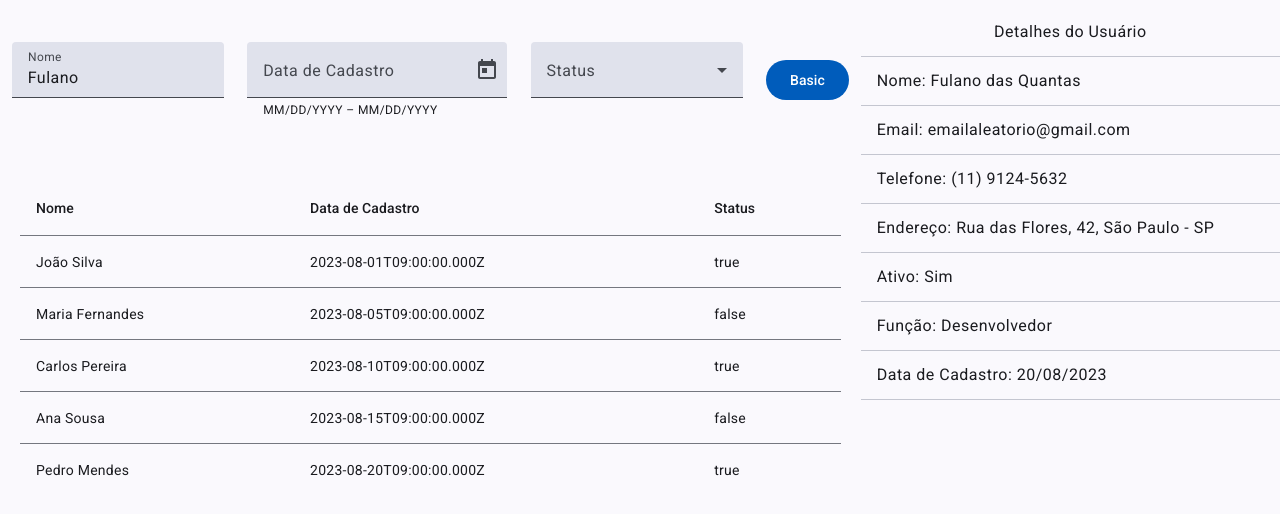
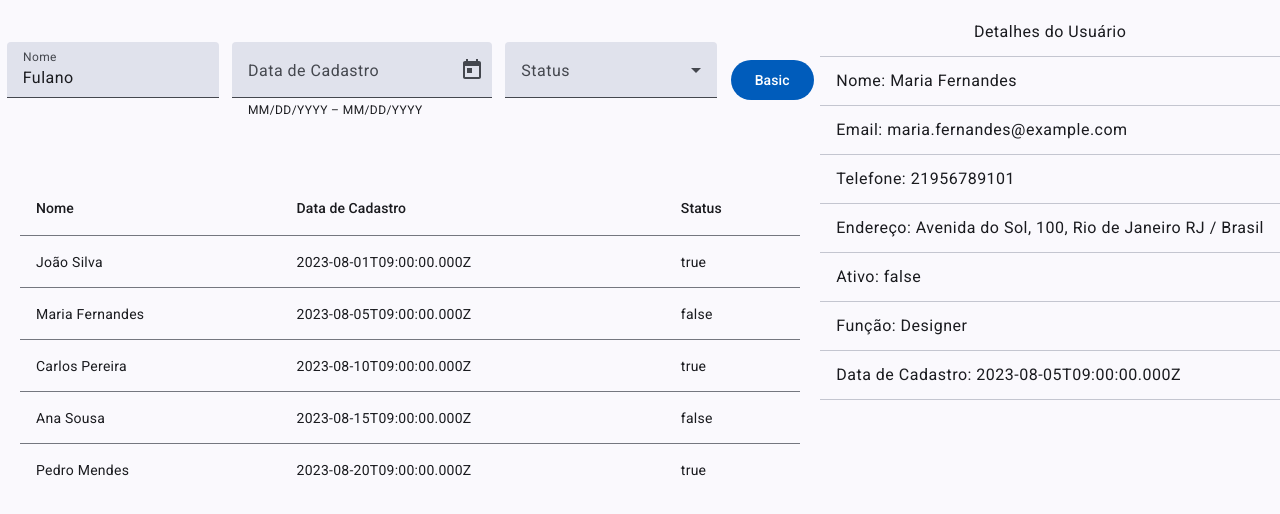
Before and after one commit to Eduardo-Decarli/User-Filter, an Angular app: page / in a window 1280 px wide. Shown: the top 514 px of the page. Built offline with nearby package versions, Linux system fonts and the light colour scheme.

Commit message:
feat: transform user description in a dumb component recive by app.component

```diff
--- a/src/app/app.html
+++ b/src/app/app.html
@@ -9,6 +9,6 @@
     </div>
 
     <div class="right-div">
-        <app-user-details></app-user-details>
+        <app-user-details [user]="userSelected"></app-user-details>
     </div>
 </div>
--- a/src/app/app.ts
+++ b/src/app/app.ts
@@ -1,4 +1,6 @@
 import { Component, signal } from '@angular/core';
+import { IUser } from './interfaces/User/user.interface';
+import { UsersList } from './data/users-list';
 
 @Component({
   selector: 'app-root',
@@ -8,4 +10,7 @@
 })
 export class App {
   protected readonly title = signal('User-Filter');
+
+  userSelected: IUser = UsersList[1];
+
 }
--- a/src/app/components/user-details/user-details.html
+++ b/src/app/components/user-details/user-details.html
@@ -6,37 +6,37 @@
   <mat-divider></mat-divider>
 
   <mat-list-item >
-    <span class="mat-h2">Nome: </span> <span class="mat-h3">Fulano das Quantas</span>
+    <span class="mat-h2">Nome: </span> <span class="mat-h3">{{ user.nome }}</span>
   </mat-list-item>
   <mat-divider></mat-divider>
 
   <mat-list-item >
-    <span class="mat-h2">Email: </span> <span class="mat-h3">emailaleatorio@gmail.com</span>
+    <span class="mat-h2">Email: </span> <span class="mat-h3">{{ user.email }}</span>
   </mat-list-item>
   <mat-divider></mat-divider>
 
   <mat-list-item >
-    <span class="mat-h2">Telefone: </span> <span class="mat-h3">(11) 9124-5632</span>
+    <span class="mat-h2">Telefone: </span> <span class="mat-h3">{{ user.telefone }}</span>
   </mat-list-item>
   <mat-divider></mat-divider>
 
   <mat-list-item >
-    <span class="mat-h2">Endereço: </span> <span class="mat-h3">Rua das Flores, 42, São Paulo - SP</span>
+    <span class="mat-h2">Endereço: </span> <span class="mat-h3">{{ user.endereco?.rua }}, {{ user.endereco?.numero }}, {{ user.endereco?.cidade }} {{ user.endereco?.estado }} / {{ user.endereco?.pais }}</span>
   </mat-list-item>
   <mat-divider></mat-divider>
 
   <mat-list-item >
-    <span class="mat-h2">Ativo: </span> <span class="mat-h3">Sim</span>
+    <span class="mat-h2">Ativo: </span> <span class="mat-h3">{{ user.ativo }}</span>
   </mat-list-item>
   <mat-divider></mat-divider>
 
   <mat-list-item >
-    <span class="mat-h2">Função: </span> <span class="mat-h3">Desenvolvedor</span>
+    <span class="mat-h2">Função: </span> <span class="mat-h3">{{ user.funcao }}</span>
   </mat-list-item>
   <mat-divider></mat-divider>
 
   <mat-list-item >
-    <span class="mat-h2">Data de Cadastro: </span> <span class="mat-h3">20/08/2023</span>
+    <span class="mat-h2">Data de Cadastro: </span> <span class="mat-h3">{{ user.dataCadastro }}</span>
   </mat-list-item>
   <mat-divider></mat-divider>
 
--- a/src/app/components/user-details/user-details.ts
+++ b/src/app/components/user-details/user-details.ts
@@ -1,4 +1,5 @@
-import { Component } from '@angular/core';
+import { Component, Input } from '@angular/core';
+import { IUser } from '../../interfaces/User/user.interface';
 
 @Component({
   selector: 'app-user-details',
@@ -8,4 +9,6 @@
 })
 export class UserDetails {
 
+  @Input({alias: 'user', required: true}) user = {  } as IUser;
+
 }
--- a/src/app/components/users-list/users-list.ts
+++ b/src/app/components/users-list/users-list.ts
@@ -1,4 +1,4 @@
-import { Component } from '@angular/core';
+import { Component, EventEmitter, Output } from '@angular/core';
 import { IUser } from '../../interfaces/User/user.interface';
 import { UsersList } from '../../data/users-list';
 
@@ -12,8 +12,11 @@
 
   displayedColumns: string[] = ['name', 'date', 'status'];
   usersList: IUser[] = UsersList;
+  userSelected = {} as IUser;
 
   onUserSelected(user: IUser) {
-    console.log('user', user)
+    console.log('user', user);
   }
+
+
 }
```
